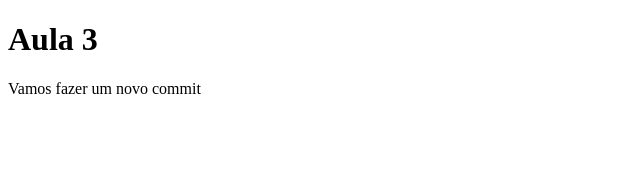
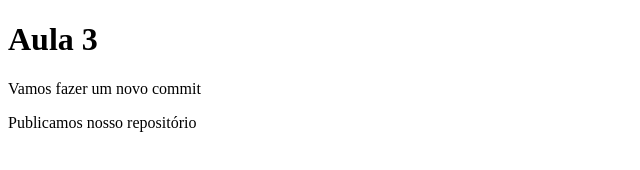
Before and after one commit to brunolimal/exemplo1, a plain HTML site: page index.html in a window 1280 px wide. Shown: the whole page, without its empty margins (0-640 px from the left). Drawn offline with Linux system fonts and the light colour scheme.

Commit message:
inseri um novo paragrafo

```diff
--- a/index.html
+++ b/index.html
@@ -9,5 +9,6 @@
 <body>
     <h1>Aula 3</h1>
     <p>Vamos fazer um novo commit</p>
+    <p>Publicamos nosso repositório</p>
 </body>
 </html>
```
